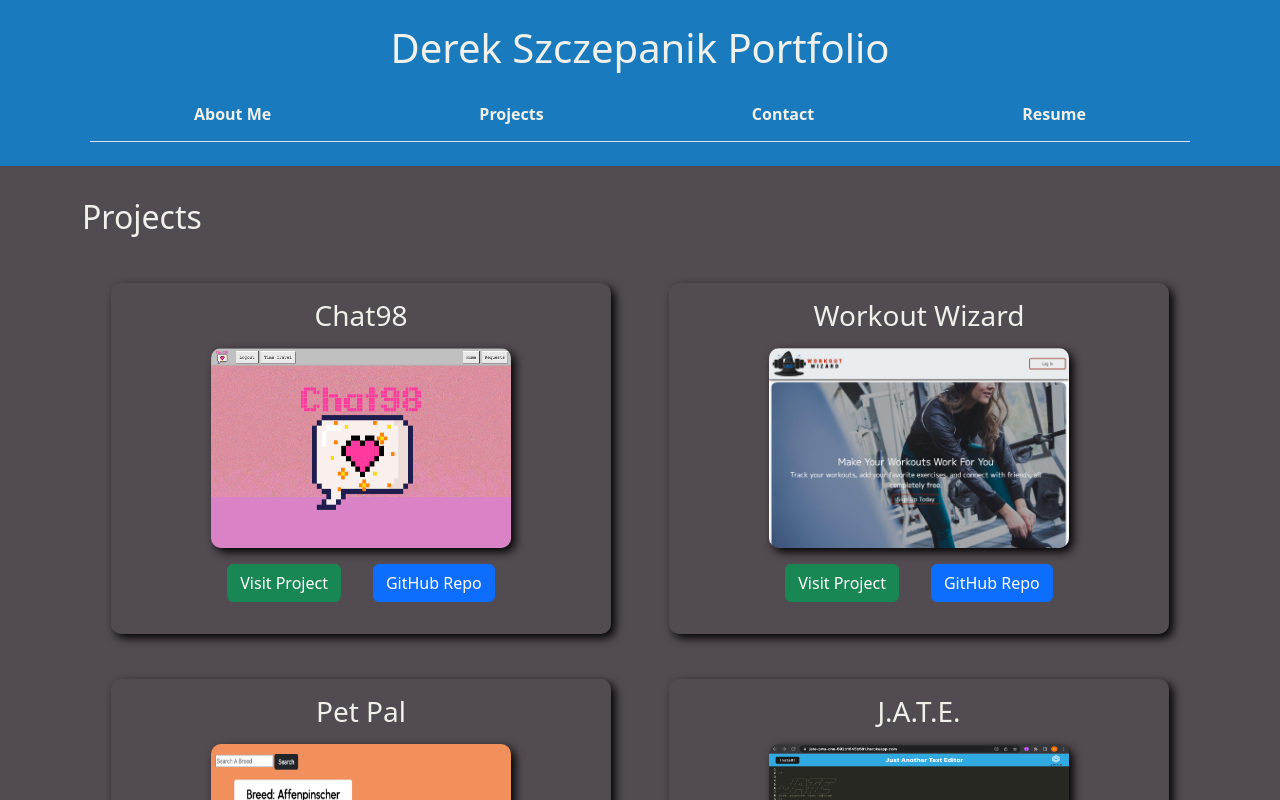
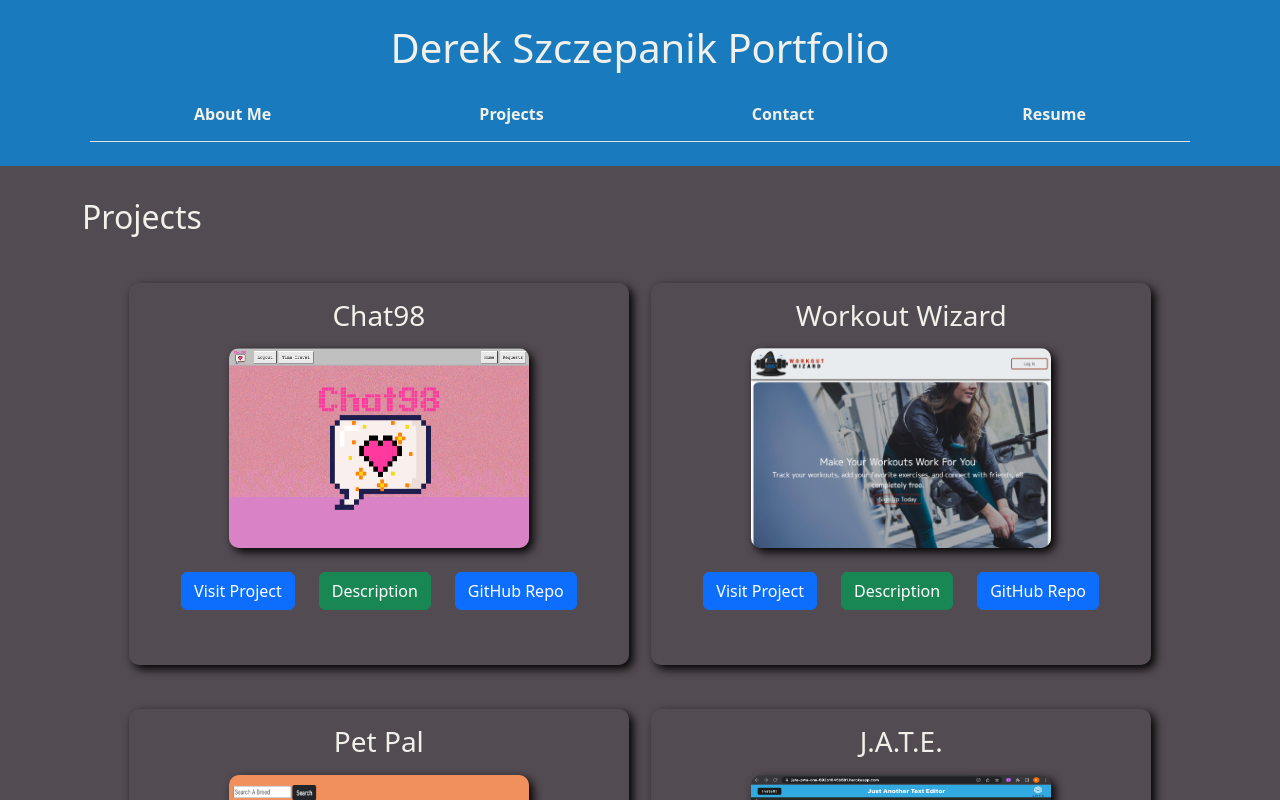
Before and after one commit to Lone1ne/React-Portfolio, a React (Create React App) app: page /React-Portfolio/projects in a window 1280 px wide. Shown: the top 800 px of the page. Built offline with nearby package versions, Linux system fonts and the light colour scheme.

Commit message:
Updated styling for resume and project pages, added flip functionality and descriptions for each project.

```diff
--- a/src/components/Project.js
+++ b/src/components/Project.js
@@ -1,16 +1,38 @@
+import { useState } from "react";
 import "../styles/Projects.css";
-function Project({ title, imageUrl, projectUrl, githubUrl }) {
+function Project({ title, imageUrl, projectUrl, githubUrl, description }) {
+  const [isFlipped, setIsFlipped] = useState(false);
+
+  const handleFlip = () => {
+    setIsFlipped(!isFlipped);
+  };
   return (
-    <div className="project-content">
+    <div className={`project-content ${isFlipped ? "flipped" : ""}`}>
+      <div className="project-inner">
+        <div className="project-front">
           <h3>{title}</h3>
           <img className="project-img" src={imageUrl} alt={title} />
           <div className="button-container">
             <a href={projectUrl} className="project-link">
-          <button className="btn btn-success">Visit Project</button>
+              <button className="btn btn-primary">Visit Project</button>
             </a>
+            <button
+              className="btn btn-success flip-button"
+              onClick={handleFlip}
+            >
+              Description
+            </button>
             <a href={githubUrl} className="github-link">
               <button className="btn btn-primary">GitHub Repo</button>
             </a>
+          </div>
+        </div>
+        <div className="project-back">
+          <p>{description}</p>
+          <button className="btn btn-success flip-button" onClick={handleFlip}>
+            Project
+          </button>
+        </div>
       </div>
     </div>
   );
--- a/src/pages/Projects.js
+++ b/src/pages/Projects.js
@@ -14,30 +14,40 @@ function Projects() {
       imageUrl: chat98,
       projectUrl: "https://chat98-a21833346cf4.herokuapp.com/",
       githubUrl: "https://github.com/TrueWillB/chat98",
+      description:
+        "Chat98 is a chat application that allows users to create chat rooms with friends and chat in real time.",
     },
     {
       title: "Workout Wizard",
       imageUrl: workoutWizard,
       projectUrl: "https://the-workout-wizard-7d5c29c6d6dd.herokuapp.com/",
       githubUrl: "https://github.com/ryantixier/Workout-Wizard",
+      description:
+        "Workout Wizard is a workout tracker that allows users to create, view, and track daily workouts.",
     },
     {
       title: "Pet Pal",
       imageUrl: petPal,
       projectUrl: "https://OutlawDisco.github.io/Pet-Pal/",
       githubUrl: "https://github.com/OutlawDisco/Pet-Pal",
+      description:
+        "Pet Pal is a pet care application that allows users to keep track of their pets food supply, check the weather for walks, and search for breeds.",
     },
     {
       title: "J.A.T.E.",
       imageUrl: jate,
       projectUrl: "https://jate-pwa-one-592b1645b581.herokuapp.com/",
       githubUrl: "https://github.com/Lone1ne/PWA-Text-Editor",
+      description:
+        "J.A.T.E. is a PWA text editor that allows users to create, edit, and save text files on or offline with an option to install the app for a mobile application feel.",
     },
     {
       title: "Weather App",
       imageUrl: weatherApp,
       projectUrl: "https://lone1ne.github.io/Weather-App/",
       githubUrl: "https://github.com/Lone1ne/Weather-App",
+      description:
+        "Weather App is a weather dashboard that allows users to search for the current weather and 5-day forecast for any city.",
     },
     {
       title: "noSQL Social Network API",
@@ -45,6 +55,8 @@ function Projects() {
       projectUrl:
         "https://drive.google.com/file/d/1XFO7xdx7AGIORtKZv7AwYUrN4Eiujwas/view",
       githubUrl: "https://github.com/Lone1ne/noSQL-Social-Media",
+      description:
+        "noSQL Social Network API is a social network API that allows users to create, update, and delete users, thoughts, and reactions.",
     },
   ];
 
@@ -58,6 +70,7 @@ function Projects() {
           imageUrl={project.imageUrl}
           projectUrl={project.projectUrl}
           githubUrl={project.githubUrl}
+          description={project.description}
         />
       ))}
     </section>
--- a/src/pages/Resume.js
+++ b/src/pages/Resume.js
@@ -3,10 +3,13 @@ import "../styles/Resume.css";
 
 function Resume() {
   return (
-    <div className="resume-content">
-      <a href={resume} target="_blank" rel="noopener noreferrer">
-        <img className="resume-img" src={resume} alt="Resume" />
-      </a>
+    <div className="resume-container">
+      <h2>Resume</h2>
+      <div className="resume-content">
+        <a href={resume} target="_blank" rel="noopener noreferrer">
+          <img className="resume-img" src={resume} alt="Resume" />
+        </a>
+      </div>
     </div>
   );
 }
--- a/src/styles/Projects.css
+++ b/src/styles/Projects.css
@@ -14,6 +14,7 @@
 
 .project-content {
   max-width: 500px;
+  min-width: 300px;
   width: 70%;
   display: flex;
   flex-direction: column;
@@ -38,7 +39,6 @@
 }
 
 .project-content:hover {
-  transform: scale(1.1);
   box-shadow: 0 0 8px 8px var(--header-color);
 }
 
@@ -50,5 +50,46 @@
 }
 
 .btn {
-  margin: 1rem;
+  margin-top: 1.5rem;
+  margin-right: 0.75rem;
+  margin-left: 0.75rem;
 }
+
+.project-inner {
+  position: relative;
+  width: 100%;
+  height: 350px;
+  text-align: center;
+  transition: transform 0.8s;
+  transform-style: preserve-3d;
+}
+
+.project-front,
+.project-back {
+  position: absolute;
+  top: 0;
+  left: 0;
+  width: 100%;
+  height: 100%;
+  backface-visibility: hidden;
+}
+
+.project-back {
+  transform: rotateY(180deg);
+  background: #0000;
+  display: flex;
+  flex-direction: column;
+  justify-content: center;
+  align-items: center;
+}
+
+.flipped .project-inner {
+  transform: rotateY(180deg);
+}
+
+@media (min-width: 1024px) {
+  .project-content {
+    width: 48%;
+    margin: 2% 1%;
+  }
+}
--- a/src/styles/Resume.css
+++ b/src/styles/Resume.css
@@ -1,3 +1,10 @@
+.resume-container {
+  font-size: 2rem;
+  margin-top: 2rem;
+  margin-bottom: 1.5rem;
+  width: 100%;
+}
+
 .resume-content {
   max-width: 600px;
   min-width: 300px;
```
Lines whose indentation alone changed are shown as unchanged.
